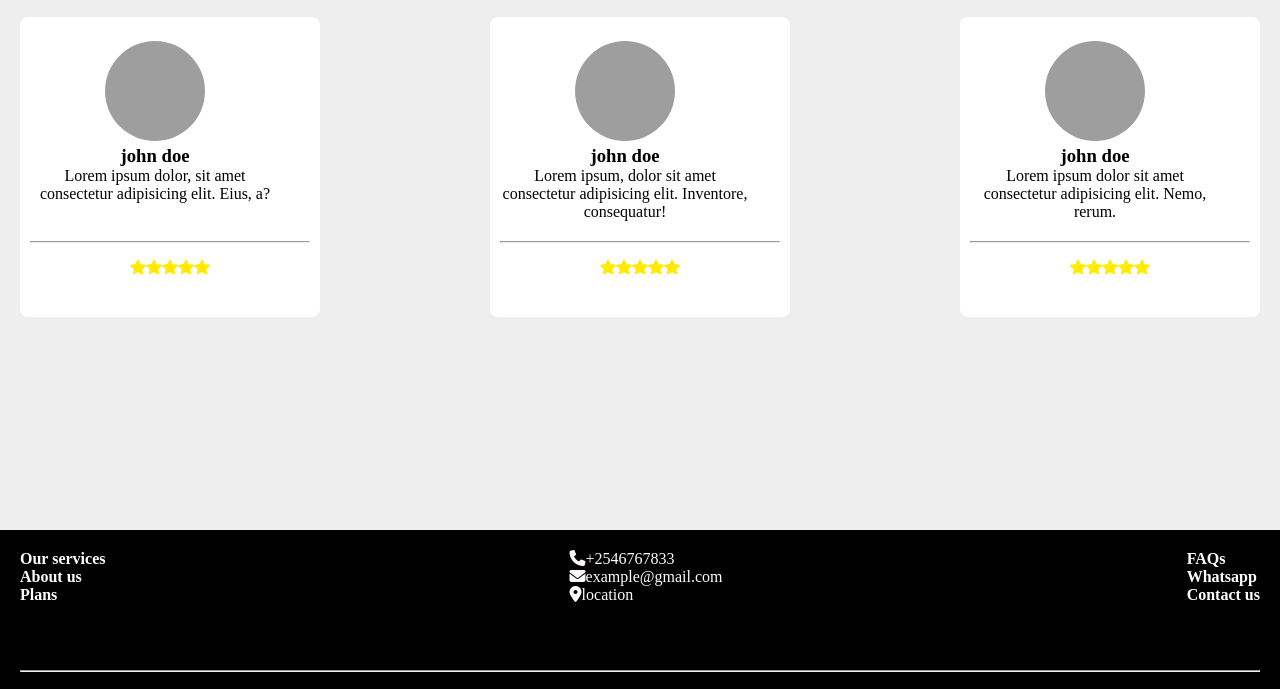
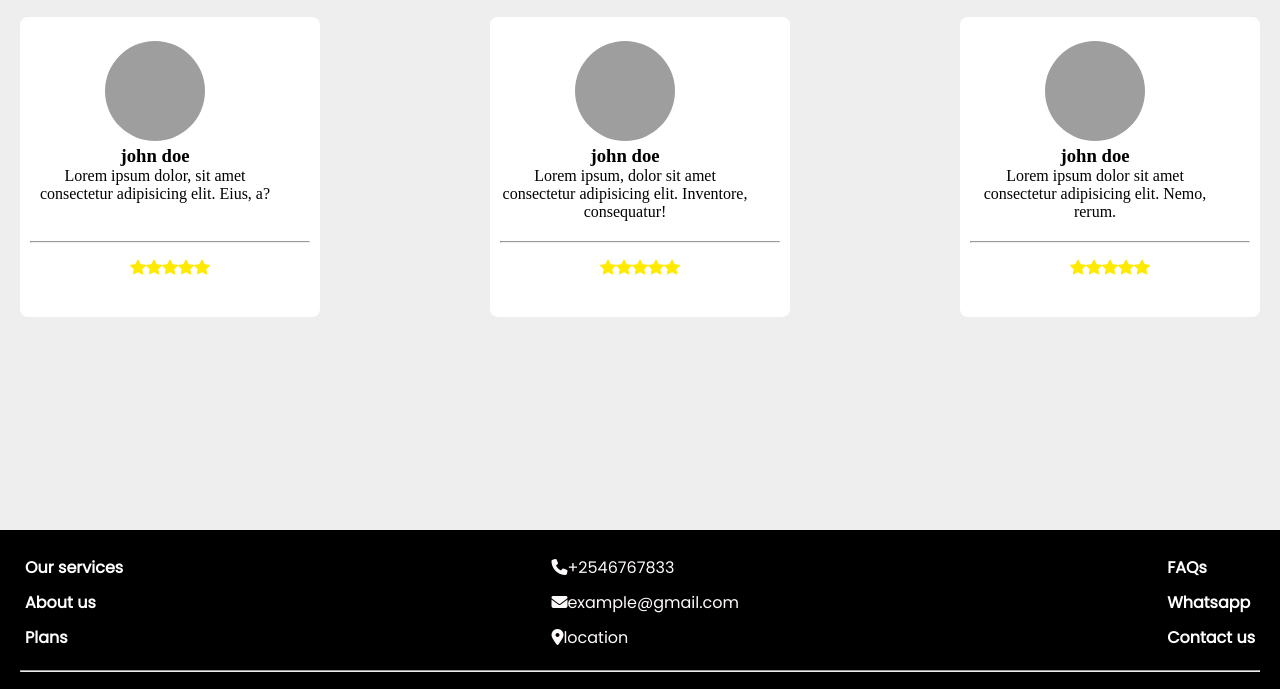
Before and after one commit to TANGO5930/prj.1, a plain HTML site: page index.html in a window 1280 px wide. Shown: the part 830-1519 px from the top of the page. Drawn offline with nearby package versions, Linux system fonts and the light colour scheme; grey boxes are pictures that could not be loaded.

Commit message:
change font

```diff
--- a/style.css
+++ b/style.css
@@ -1,4 +1,6 @@
+@import url('https://fonts.googleapis.com/css2?family=Poppins&display=swap');
 *{
+
     padding:0;
     margin:0;
     box-sizing:border-box;
@@ -26,6 +28,7 @@ ul li a{
     text-decoration:none;
     font-weight:bold;
     color:white;
+    font-family:poppins;
 }
 
 
@@ -126,8 +129,9 @@ ul li a{
 .tx.footer{
     height:20vh;
 }
-.footer ul{
+.footer ul {
     list-style:none;
+
 }
 .footer-top{
     display:flex;
@@ -145,3 +149,7 @@ ul li a{
     padding:5px 10px;
 
 }
+.footer ul li{
+    padding:5px;
+    font-family:poppins;
+}
```
